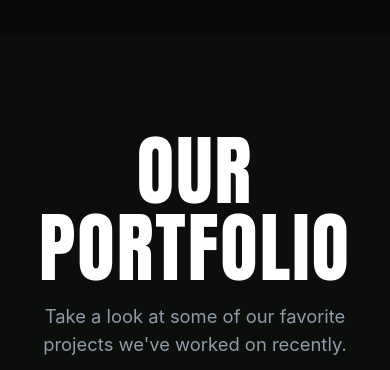
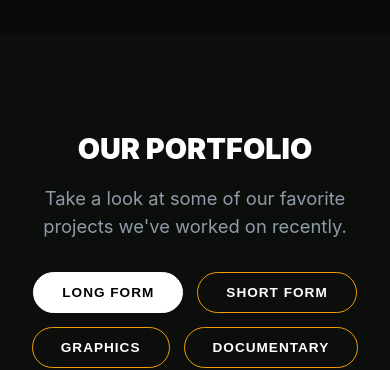
Before and after one commit to Marrie792-design/zayn, a React (Vite) app: page / in a window 390 px wide. Shown: the part 2320-2690 px from the top of the page. Built offline with nearby package versions, Linux system fonts and the light colour scheme.

Commit message:
portfolio section responsive

```diff
--- a/src/pages/Portfolio.css
+++ b/src/pages/Portfolio.css
@@ -2346,3 +2346,45 @@ iframe.about-showreel-video {
     border-radius: 16px;
   }
 }
+
+
+/* PORTFOLIO HEAVY HEADING BASE STYLES */
+.portfolio-heading {
+  font-size: clamp(2.5rem, 8vw, 6rem); /* Auto scaling for all screen sizes */
+  text-align: center;
+  text-transform: uppercase;
+  font-weight: 900;
+  line-height: 1.1;
+  word-break: break-word; /* Screen overflow stop karne ke liye */
+  margin: 0 auto 20px auto;
+  max-width: 100%;
+}
+
+/* WORD HOVER EFFECT (Footer Style Orange Color) */
+.portfolio-heading .hover-orange {
+  display: inline-block;
+  transition: color 0.3s ease, transform 0.3s ease;
+  cursor: pointer;
+}
+
+.portfolio-heading .hover-orange:hover {
+  color: #ff6b00; /* Aapke theme ka exact orange color code */
+  transform: translateY(-2px);
+}
+
+/* MOBILE SPECIFIC RESPONSIVE OVERRIDE */
+@media (max-width: 768px) {
+  .portfolio-heading {
+    font-size: 2.2rem !important; /* Mobile par poora text show hone ke liye size control */
+    letter-spacing: 0px !important;
+    padding: 0 10px;
+    width: 100%;
+    box-sizing: border-box;
+  }
+}
+
+@media (max-width: 400px) {
+  .portfolio-heading {
+    font-size: 1.8rem !important; /* Extra small screens ke liye */
+  }
+}
--- a/src/pages/Portfolio.jsx
+++ b/src/pages/Portfolio.jsx
@@ -802,7 +802,10 @@ const handleFormSubmit = async (e) => {
 
           {/* HEADER SECTION */}
           <div className="portfolio-section-header">
-            <h2 className="portfolio-main-title">OUR PORTFOLIO</h2>
+              <h1 className="portfolio-heading">
+              <span className="hover-orange">OUR</span>{' '}
+              <span className="hover-orange">PORTFOLIO</span>
+            </h1>
             <p className="portfolio-subtitle">
               Take a look at some of our favorite projects we've worked on recently.
             </p>
@@ -1265,19 +1268,19 @@ const handleFormSubmit = async (e) => {
               <div className="contact-info-block">
                 <span className="info-label">DIRECT EMAIL</span>
                 <a href="mailto:cinegraphix@example.com" className="info-value email-link">
-                cinegraphix@example.com
+                  zaynjuttjutt10@gmail.com
                 </a>
               </div>
 
               <div className="contact-info-block">
                 <span className="info-label">MESSAGE</span>
                 <a
-                href="https://wa.me/923217587549?text=Hi%20CineGraphix,%20I%20want%20to%20discuss%20a%20project!"
+                  href="https://wa.me/923019065108?text=Hi%20CineGraphix,%20I%20want%20to%20discuss%20a%20project!"
                   target="_blank"
                   rel="noopener noreferrer"
                   className="info-value email-link"
                 >
-                0321 7587549
+                  0301 9065108
                 </a>
               </div>
 
```
Lines whose indentation alone changed are shown as unchanged.
